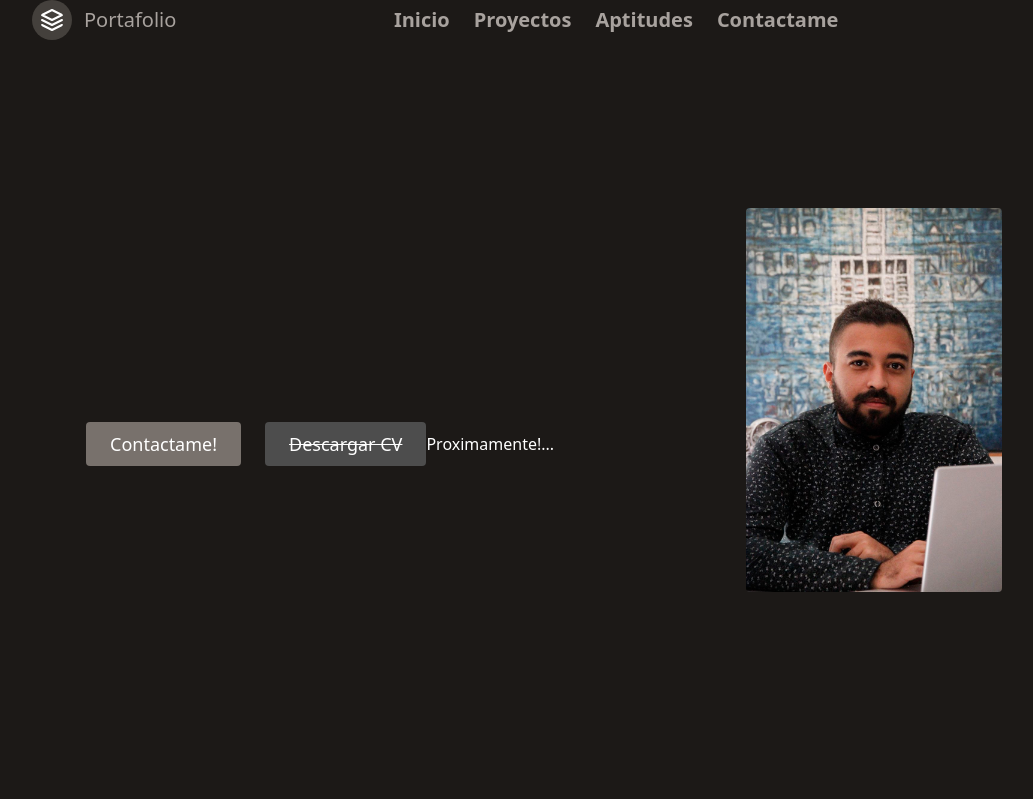
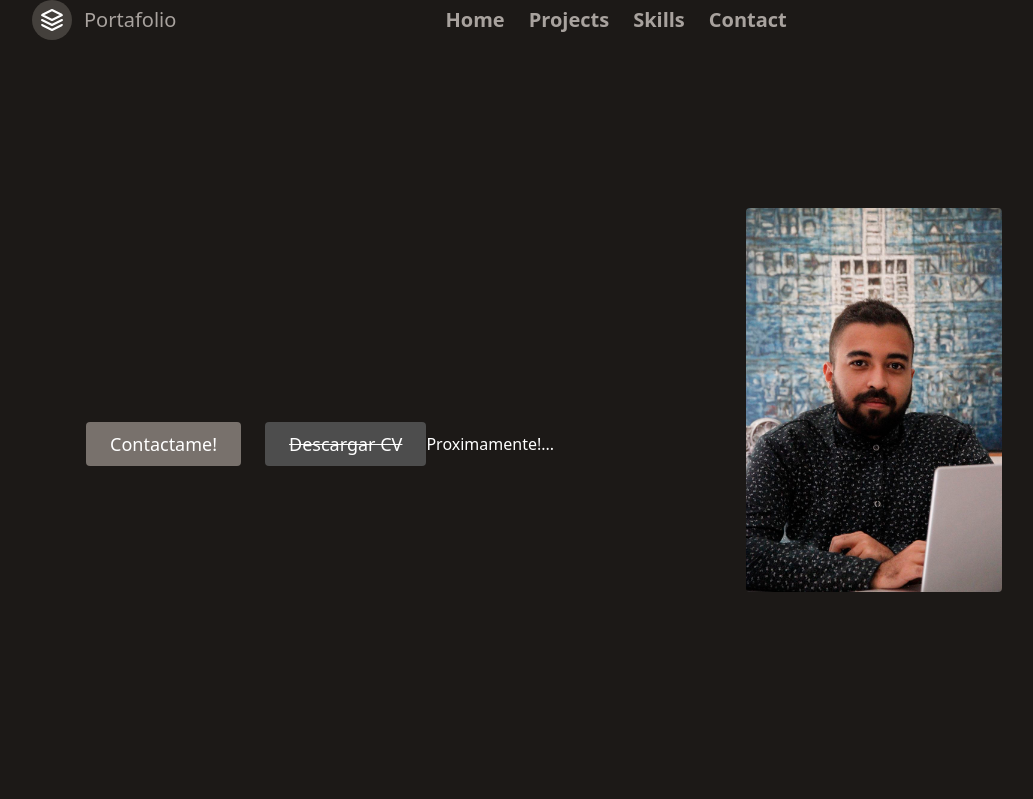
Before and after one commit to HumbertoDevelop/portafolio, a React (Create React App) app: page / in a window 1280 px wide. Shown: the top 799 px of the page, without its empty margins (96-1129 px from the left). Built offline with nearby package versions, Linux system fonts and the light colour scheme; no server answers.

Commit message:
endpoint

```diff
--- a/src/Components/Molecules/FormContact.jsx
+++ b/src/Components/Molecules/FormContact.jsx
@@ -6,21 +6,21 @@ const FormContact = ({phone,email,street}) => {
     <h3>
         <b>
             {" "}
-            <address> Celular: </address>
+            <address> Phone: </address>
         </b>
     </h3>
     <h4>{phone}</h4>
     <h3>
         <b>
             {" "}
-            <address> Correo: </address>{" "}
+            <address> Email: </address>{" "}
         </b>
     </h3>
     <h4>{email}</h4>
     <h3>
         <b>
             {" "}
-            <address> Dirección: </address>{" "}
+            <address> Address: </address>{" "}
         </b>
     </h3>
     <h4>{street}</h4>
--- a/src/Components/Molecules/Header.jsx
+++ b/src/Components/Molecules/Header.jsx
@@ -23,10 +23,10 @@ const Header = () => {
 					<span className="ml-3 text-xl">Portafolio</span>
 				</a>
 				<nav className="md:ml-auto md:mr-auto flex flex-wrap items-center text-xl justify-center gap-6 ">
-					<a href="#inicio"> Inicio</a>
-					<a href="#proyectos"> Proyectos</a>
-					<a href="#aptitudes"> Aptitudes</a>
-					<a href="#contactame"> Contactame</a>
+					<a href="#inicio"> Home</a>
+					<a href="#proyectos"> Projects</a>
+					<a href="#aptitudes"> Skills</a>
+					<a href="#contactame"> Contact</a>
 				</nav>
 			</div>
 		</header>
```
